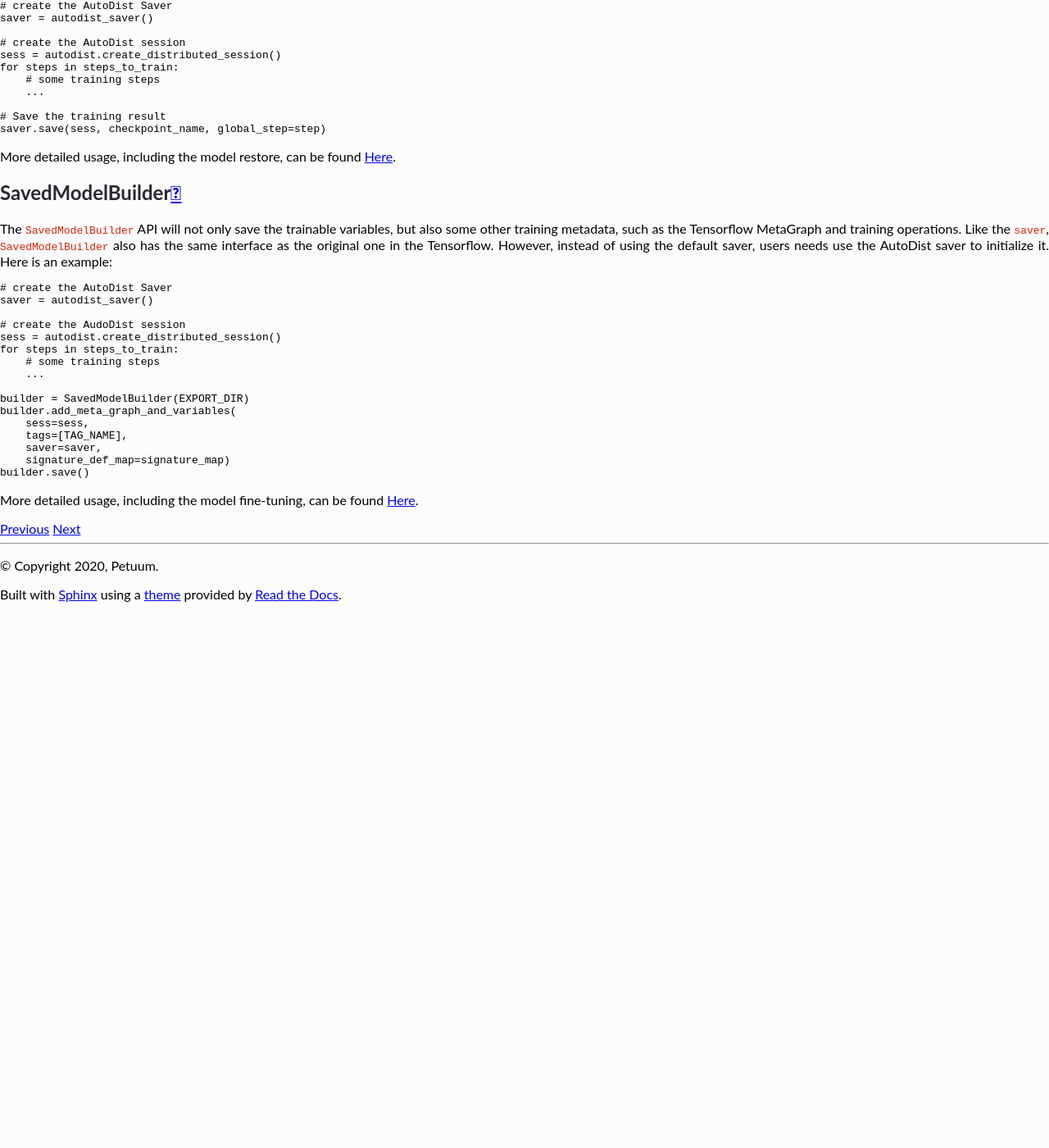
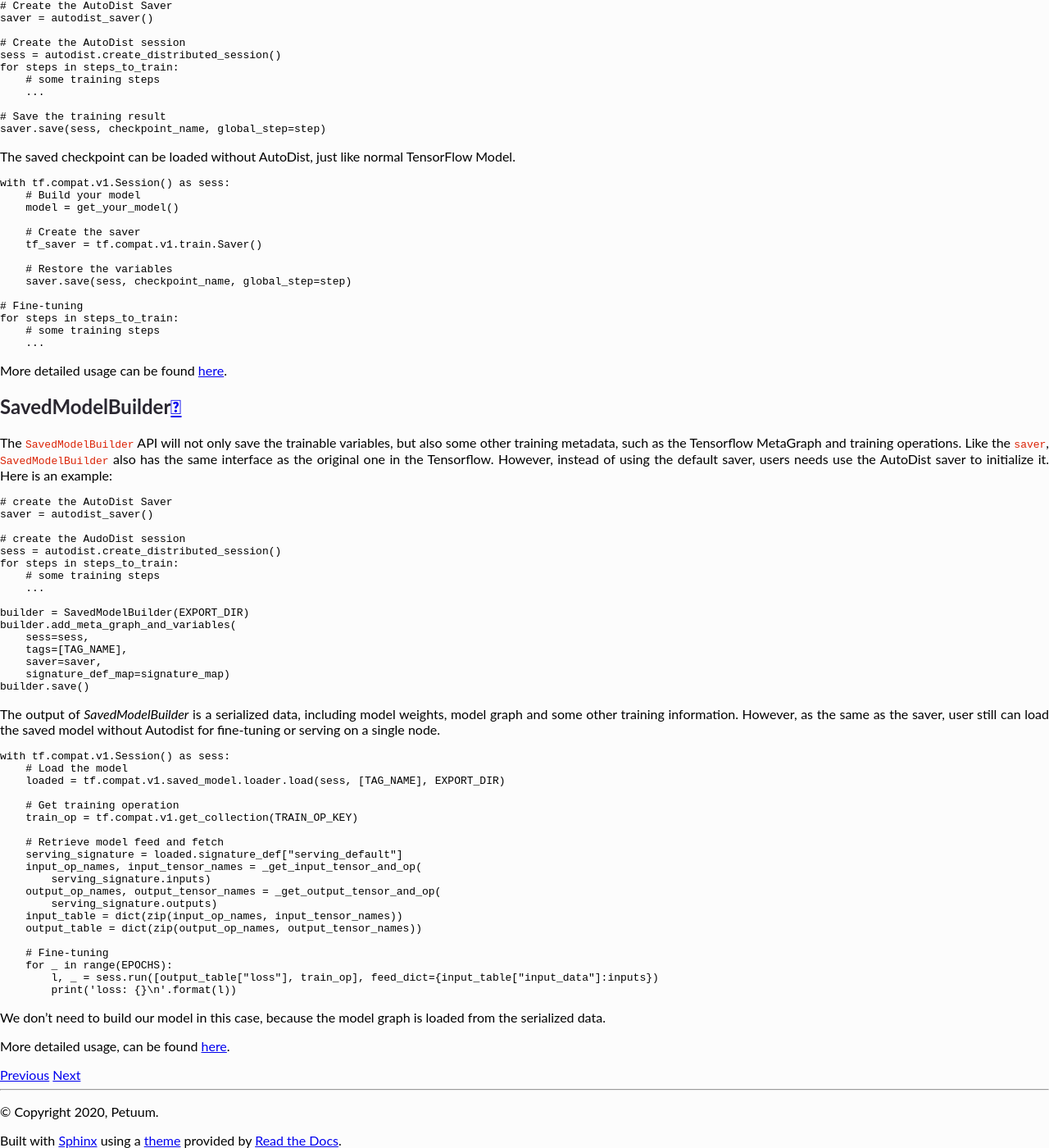
Before and after one commit to petuum/autodist, a Sphinx documentation site: the page built from docs/usage/tutorials/save-restore.md, in a window 1280 px wide and 1400 px high, scrolled down 956 px. Shown: the whole window at 82% size. Built offline with Sphinx 7.4.7 and the Read the Docs theme 2.0.0, drawn with Linux system fonts in a browser that asks for light colours; pages that are not in the unit, such as notebooks, are missing from menus; the version number could not be read and is left out; before the commit the page ends 1690 px from its top, so only the background shows below that.

Commit message:
add some restore instructions

````diff
--- a/docs/usage/tutorials/save-restore.md
+++ b/docs/usage/tutorials/save-restore.md
@@ -16,10 +16,10 @@ from autodist.checkpoint.saver import Saver as autodist_saver
 # Build your model
 model = get_your_model()
 
-# create the AutoDist Saver
+# Create the AutoDist Saver
 saver = autodist_saver()
 
-# create the AutoDist session
+# Create the AutoDist session
 sess = autodist.create_distributed_session()
 for steps in steps_to_train:
     # some training steps
@@ -29,7 +29,26 @@ for steps in steps_to_train:
 saver.save(sess, checkpoint_name, global_step=step)
 ```
 
-More detailed usage, including the model restore, can be found [Here](../../../tests/checkpoint/test_keras_saver.py).
+The saved checkpoint can be loaded without AutoDist, just like normal TensorFlow Model.
+
+```
+with tf.compat.v1.Session() as sess:
+    # Build your model
+    model = get_your_model()
+
+    # Create the saver
+    tf_saver = tf.compat.v1.train.Saver()
+
+    # Restore the variables
+    saver.save(sess, checkpoint_name, global_step=step)
+
+# Fine-tuning
+for steps in steps_to_train:
+    # some training steps
+    ...
+```
+
+More detailed usage can be found [here](../../../tests/checkpoint/test_keras_saver.py).
 
 ## SavedModelBuilder
 
@@ -54,4 +73,32 @@ builder.add_meta_graph_and_variables(
 builder.save()
 ```
 
-More detailed usage, including the model fine-tuning, can be found [Here](../../../tests/checkpoint/test_saved_model.py).
+The output of *SavedModelBuilder* is a serialized data, including model weights, model graph and some other training information. However, as the same as the saver, user still can load the saved model without Autodist for fine-tuning or serving on a single node.
+
+```
+with tf.compat.v1.Session() as sess:
+    # Load the model
+    loaded = tf.compat.v1.saved_model.loader.load(sess, [TAG_NAME], EXPORT_DIR)
+
+    # Get training operation
+    train_op = tf.compat.v1.get_collection(TRAIN_OP_KEY)
+
+    # Retrieve model feed and fetch
+    serving_signature = loaded.signature_def["serving_default"]
+    input_op_names, input_tensor_names = _get_input_tensor_and_op(
+        serving_signature.inputs)
+    output_op_names, output_tensor_names = _get_output_tensor_and_op(
+        serving_signature.outputs)
+    input_table = dict(zip(input_op_names, input_tensor_names))
+    output_table = dict(zip(output_op_names, output_tensor_names))
+
+    # Fine-tuning
+    for _ in range(EPOCHS):
+        l, _ = sess.run([output_table["loss"], train_op], feed_dict={input_table["input_data"]:inputs})
+        print('loss: {}\n'.format(l))
+```
+
+We don't need to build our model in this case, because the model graph is loaded from the serialized data.
+
+
+More detailed usage, can be found [here](../../../tests/checkpoint/test_saved_model.py).
````
